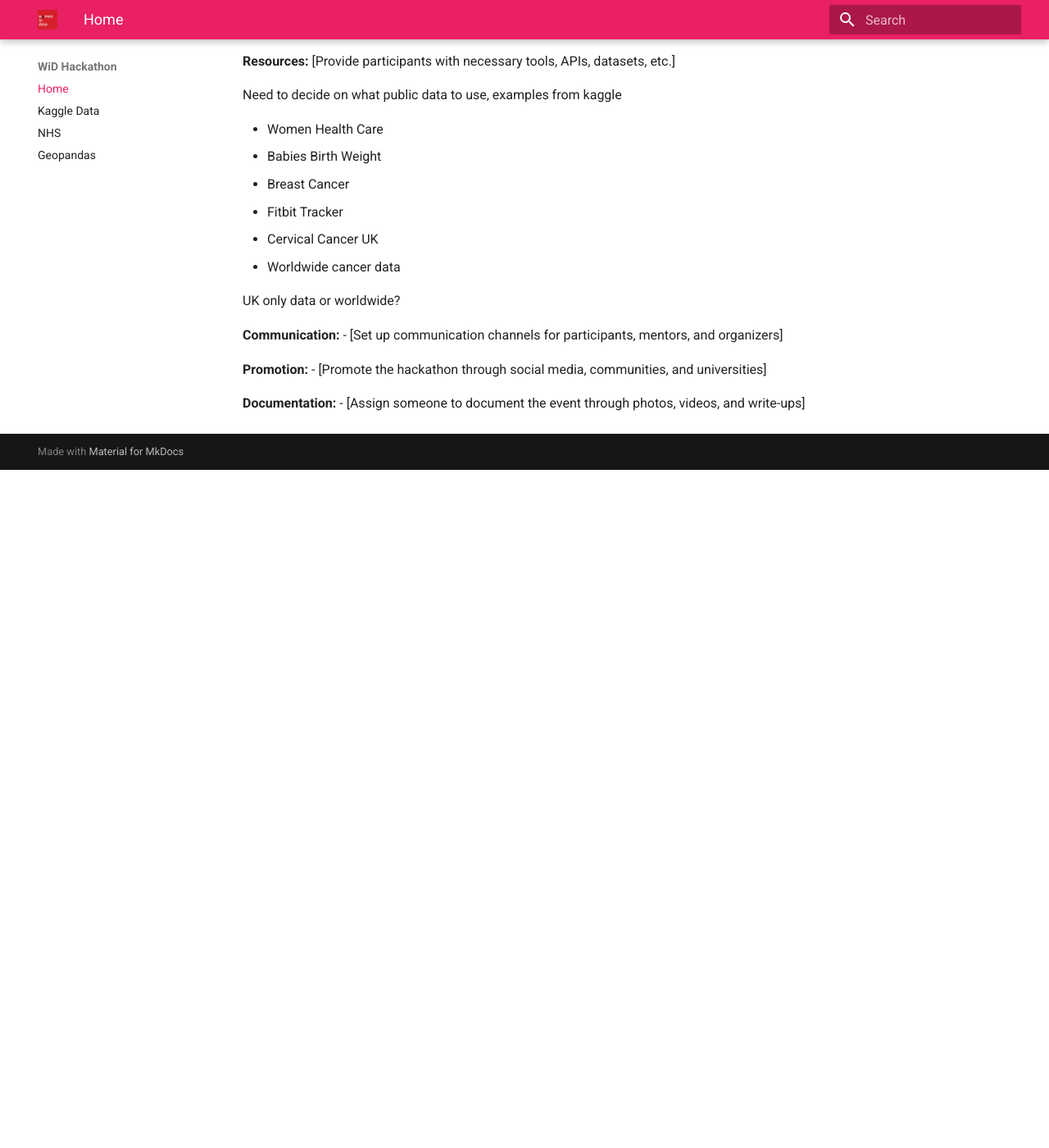
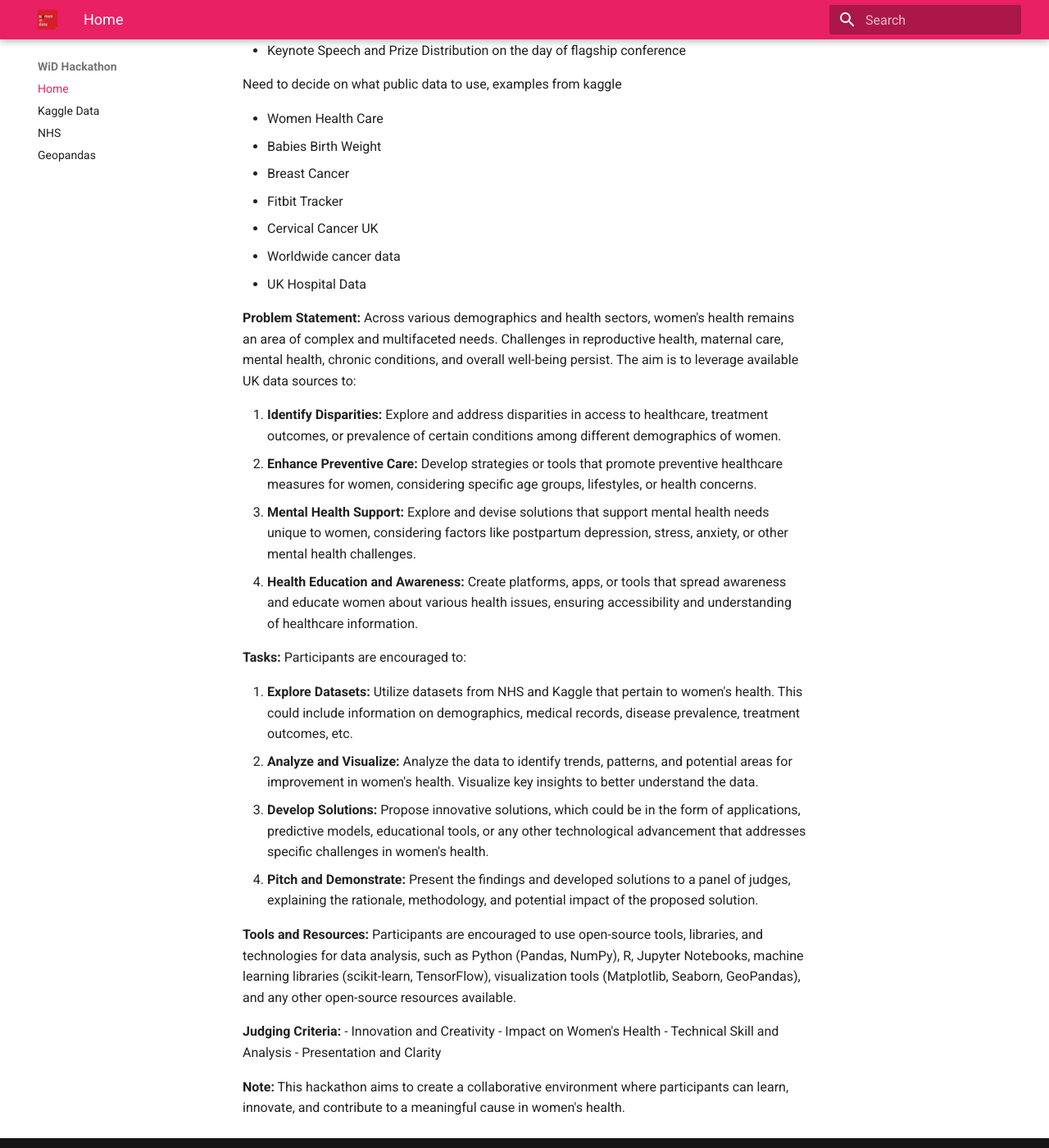
Before and after one commit to mconwa02/wid_hackathon, an MkDocs documentation site: the page built from docs/about.md, in a window 1280 px wide and 1400 px high, scrolled down 2063 px. Shown: the whole window at 82% size. Built offline with MkDocs 1.6.1 and Material for MkDocs 9.7.7, drawn with Linux system fonts in a browser that asks for light colours; before the commit the page ends 2636 px from its top, so only the background shows below that; some of the changed text lies outside the part shown.

Commit message:
adding final bits

```diff
--- a/.pre-commit-config.yaml
+++ b/.pre-commit-config.yaml
@@ -13,12 +13,6 @@
         description: "flake8: The wrapper for PyFlakes and pycodestyle "
         language: python
         args: ["--max-line-length=78", "--ignore=E999,E501"]
-    -   id: mypy
-        name: mypy formatting
-        entry: mypy
-        description: "mypy: The mypy Python code formatter"
-        language: python
-        args: ["--install-types", "--no-warn-unused-ignores"]
     -   id: isort
         name: isort checking imports
         entry: isort
--- a/docs/about.md
+++ b/docs/about.md
@@ -1,12 +1,17 @@
-# Women's Health Steer-co
+# WiD Hackathon
 
-Working website to code and solve problem for women's health using kaggle and NHS data
+Working website to code and solve problem for women's health using kaggle
+and NHS data. This hackathon is to attract individuals passionate about data
+science, healthcare, and social impact. It aims to encourage creative
+thinking and problem-solving while addressing crucial issues in women's health.
 
 In partnership with Women in Data, UK, non-profit
 
 ![wid-logo.png](img%2Fwid-logo.png)
 
-**Hackathon Name:** [Choose a creative and catchy name for your hackathon]
+**Hackathon Title:** EmpowerHer: Women's Health Data Hack
+
+**Objective:** The objective of this hackathon is to harness the power of open-source tools and data from UK sources such as the National Health Service (NHS) and Kaggle to address critical challenges and opportunities in women's health. Participants are encouraged to explore, analyze, and innovate using available datasets to propose solutions, insights, or applications that advance the understanding and support of women's health.
 
 **Date and Time:**
 
@@ -39,15 +44,6 @@
   - Data SME - DSME
   - Data Product Owner - DPO
 
-**Prizes:**
-- [Decide on prize categories and their corresponding rewards]
-
-**Judges:**
-- [Select judges from relevant fields who can evaluate the projects]
-
-**Sponsors:**
-- [Invite sponsors to support the event and provide resources]
-
 **Agenda:**
 
 Registration 8am
@@ -69,12 +65,6 @@
   -
 Keynote Speech and Prize Distribution on the day of flagship conference
 
-**Rules and Guidelines:**
-[Specify the rules for participation, code of conduct, and project submission]
-
-**Resources:**
-[Provide participants with necessary tools, APIs, datasets, etc.]
-
 Need to decide on what public data to use, examples from kaggle
 
 - Women Health Care
@@ -83,14 +73,58 @@
 - Fitbit Tracker
 - Cervical Cancer UK
 - Worldwide cancer data
+- UK Hospital Data
 
-UK only data or worldwide?
+**Problem Statement:** Across various demographics and health sectors,
+women's health remains an area of complex and multifaceted needs.
+Challenges in reproductive health, maternal care, mental health, chronic
+conditions, and overall well-being persist. The aim is to leverage
+available UK data sources to:
 
-**Communication:**
-- [Set up communication channels for participants, mentors, and organizers]
+1. **Identify Disparities:** Explore and address disparities in access to
+   healthcare, treatment outcomes, or prevalence of certain conditions
+   among different demographics of women.
+2. **Enhance Preventive Care:** Develop strategies or tools that promote
+   preventive healthcare measures for women, considering specific age
+   groups, lifestyles, or health concerns.
+3. **Mental Health Support:** Explore and devise solutions that support
+   mental health needs unique to women, considering factors like
+   postpartum depression, stress, anxiety, or other mental health challenges.
+4. **Health Education and Awareness:** Create platforms, apps, or tools
+   that spread awareness and educate women about various health issues,
+   ensuring accessibility and understanding of healthcare information.
 
-**Promotion:**
-- [Promote the hackathon through social media, communities, and universities]
+**Tasks:**
+Participants are encouraged to:
 
-**Documentation:**
-- [Assign someone to document the event through photos, videos, and write-ups]
+1. **Explore Datasets:** Utilize datasets from NHS and Kaggle that pertain
+   to women's health. This could include information on demographics,
+   medical records, disease prevalence, treatment outcomes, etc.
+2. **Analyze and Visualize:** Analyze the data to identify trends,
+   patterns, and potential areas for improvement in women's health.
+   Visualize key insights to better understand the data.
+3. **Develop Solutions:** Propose innovative solutions, which could be in
+   the form of applications, predictive models, educational tools, or any
+   other technological advancement that addresses specific challenges in
+   women's health.
+4. **Pitch and Demonstrate:** Present the findings and developed solutions
+   to a panel of judges, explaining the rationale, methodology, and
+   potential impact of the proposed solution.
+
+**Tools and Resources:**
+ Participants are encouraged to use open-source tools, libraries, and
+ technologies for data analysis, such as Python (Pandas, NumPy), R, Jupyter
+ Notebooks, machine learning libraries (scikit-learn, TensorFlow),
+ visualization tools (Matplotlib, Seaborn, GeoPandas), and any other
+ open-source resources available.
+
+**Judging Criteria:**
+- Innovation and Creativity
+- Impact on Women's Health
+- Technical Skill and Analysis
+- Presentation and Clarity
+
+
+**Note:** This hackathon aims to create a collaborative environment where
+participants can learn, innovate, and contribute to a meaningful cause in
+women's health.
```
Also changed, not shown: docs/geopandas.md (+4 -6 lines), src/visualisation/map_of_the_uk.png, src/visualisation/map_of_the_world.png, src/visualisation/nhs_hospitals.jpg (added), src/visualisation/nhs_hospitals.png, 2 other files.
